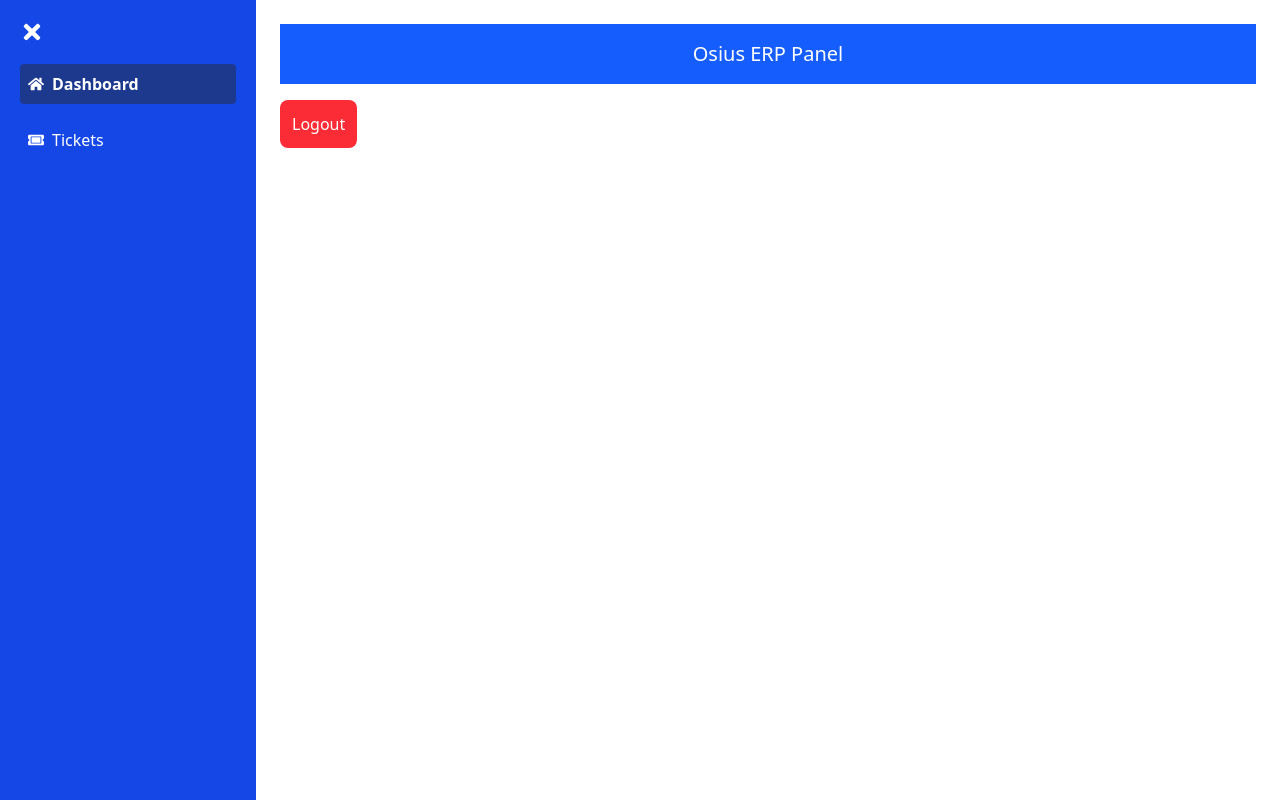
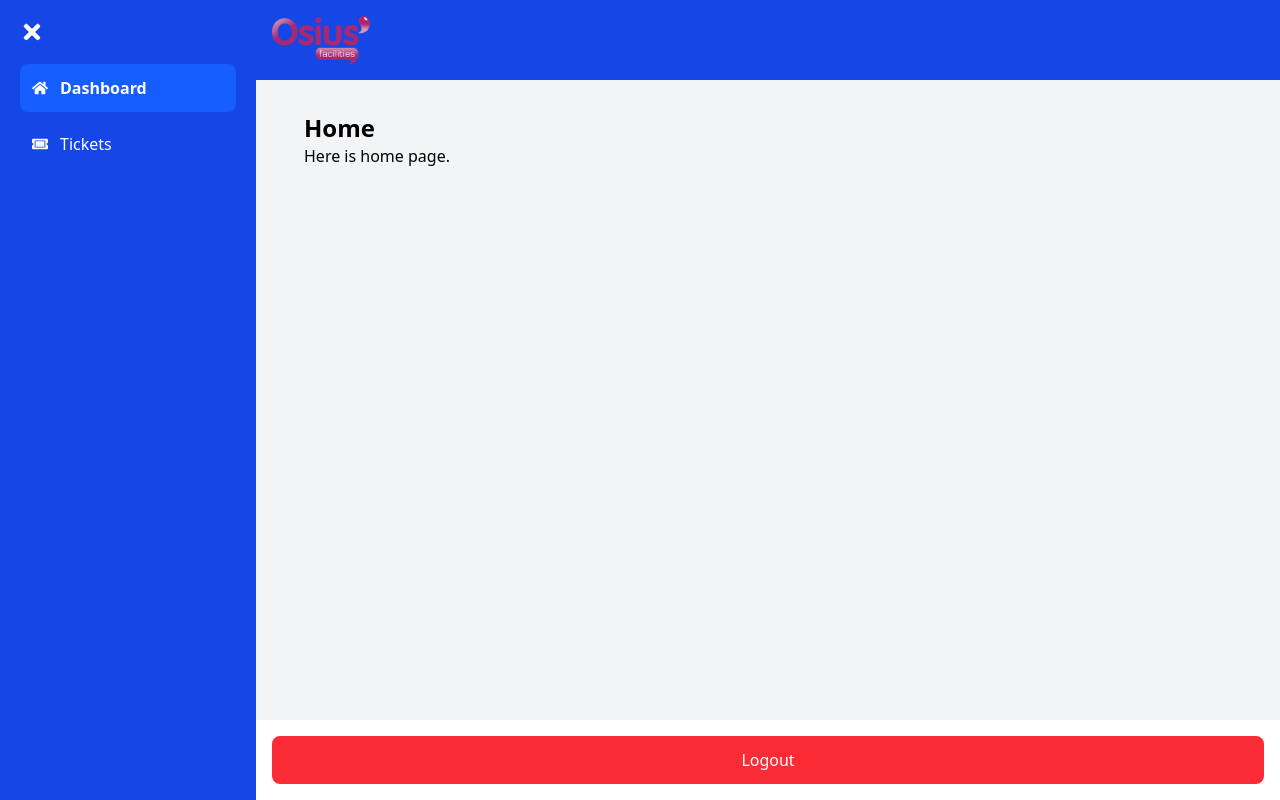
Before and after one commit to cemtanrikut/react-osius-erp, a React (Vite) app: page /dashboard in a window 1280 px wide. Built offline with nearby package versions, Linux system fonts and the light colour scheme.

Commit message:
change dashboard and added logo

```diff
--- a/src/components/Sidebar.jsx
+++ b/src/components/Sidebar.jsx
@@ -1,9 +1,15 @@
 import { NavLink } from "react-router-dom";
-import { useState } from "react";
+import { useState, useEffect } from "react";
 import { FaBars, FaTimes, FaHome, FaTicketAlt } from "react-icons/fa";
 
-export default function Sidebar() {
+export default function Sidebar({ setSidebarWidth }) {
   const [isOpen, setIsOpen] = useState(true);
+
+  useEffect(() => {
+    if (setSidebarWidth) {
+      setSidebarWidth(isOpen ? 256 : 64);
+    }
+  }, [isOpen, setSidebarWidth]);
 
   return (
     <div className="flex">
@@ -22,13 +28,16 @@ export default function Sidebar() {
         </button>
 
         {/* Menü İçeriği */}
-        <nav className="flex flex-col gap-4">
+        <nav className="flex flex-col gap-2">
           {/* Dashboard Linki */}
           <NavLink
             to="/dashboard"
+            end
             className={({ isActive }) =>
-              `flex items-center gap-2 p-2 rounded ${
-                isActive ? "bg-blue-900 font-bold" : "hover:bg-blue-800"
+              `flex items-center gap-3 p-3 rounded-lg w-full transition-all ${
+                isActive
+                  ? "bg-blue-600 text-white font-bold"
+                  : "hover:bg-blue-800"
               }`
             }
           >
@@ -40,8 +49,10 @@ export default function Sidebar() {
           <NavLink
             to="/dashboard/tickets"
             className={({ isActive }) =>
-              `flex items-center gap-2 p-2 rounded ${
-                isActive ? "bg-blue-900 font-bold" : "hover:bg-blue-800"
+              `flex items-center gap-3 p-3 rounded-lg w-full transition-all ${
+                isActive
+                  ? "bg-blue-600 text-white font-bold"
+                  : "hover:bg-blue-800"
               }`
             }
           >
--- a/src/pages/Dashboard.jsx
+++ b/src/pages/Dashboard.jsx
@@ -1,29 +1,42 @@
 import { Outlet, useNavigate } from "react-router-dom";
 import Sidebar from "../components/Sidebar";
+import { useState } from "react";
 
 export default function Dashboard() {
   const navigate = useNavigate();
+  const [sidebarWidth, setSidebarWidth] = useState(256); // Başlangıç değeri ayarlandı
 
   const handleLogout = () => {
     navigate("/");
   };
 
   return (
-    <div className="flex">
+    <div className="flex h-screen w-screen">
       {/* Sidebar */}
-      <Sidebar />
+      <Sidebar setSidebarWidth={setSidebarWidth} />
 
       {/* İçerik Alanı */}
-      <div className="flex-1 p-6">
-        <header className="bg-blue-600 text-white p-4 text-center text-xl">
-          Osius ERP Panel
+      <div
+        className="flex-1 flex flex-col"
+        // style={{ marginLeft: `${sidebarWidth}px` }} // Sidebar genişliği kadar kaydırıyoruz
+      >
+        {/* Mavi Header */}
+        <header
+          className="bg-blue-700 text-white p-4 text-center text-xl fixed top-0 w-full z-10"
+          style={{ width: `calc(100% - ${sidebarWidth}px)`, left: `${sidebarWidth}px` }}
+        >
+          <img src="/osius_logo.png" alt="Osius Logo" className="h-12" />
         </header>
-        <main>
-          <Outlet /> {/* Alt sayfaların içeriği burada gösterilecek */}
+
+        {/* Sayfa İçeriği */}
+        <main className="flex-1 p-6 mt-16 bg-gray-100">
+          <Outlet /> {/* Alt sayfalar burada yükleniyor */}
         </main>
+
+        {/* Logout Butonu */}
         <button
           onClick={handleLogout}
-          className="mt-4 bg-red-500 text-white p-3 rounded-lg hover:bg-red-600"
+          className="m-4 bg-red-500 text-white p-3 rounded-lg hover:bg-red-600"
         >
           Logout
         </button>
--- a/src/routes/AppRouter.jsx
+++ b/src/routes/AppRouter.jsx
@@ -1,21 +1,23 @@
 import { BrowserRouter as Router, Routes, Route } from "react-router-dom";
 import Login from "../pages/Login";
 import Dashboard from "../pages/Dashboard";
+import Home from "../pages/Home";
 import Tickets from "../pages/Tickets";
 
 export default function AppRouter() {
   return (
     <Router>
       <Routes>
-        {/* Giriş Sayfası */}
+        {/* Login Sayfası */}
         <Route path="/" element={<Login />} />
 
-        {/* Dashboard ve Alt Sayfaları */}
+        {/* Dashboard Layout + İçerik Sayfaları */}
         <Route path="/dashboard" element={<Dashboard />}>
-          <Route path="/dashboard/tickets" element={<Tickets />} />
+          <Route index element={<Home />} />
+          <Route path="tickets" element={<Tickets />} />
         </Route>
 
-        {/* Eğer bilinmeyen bir sayfaya gidilirse Login'e yönlendir */}
+        {/* Bilinmeyen sayfalarda Login'e yönlendir */}
         <Route path="*" element={<Login />} />
       </Routes>
     </Router>
```
Also changed, not shown: public/osius_logo.png (added).
